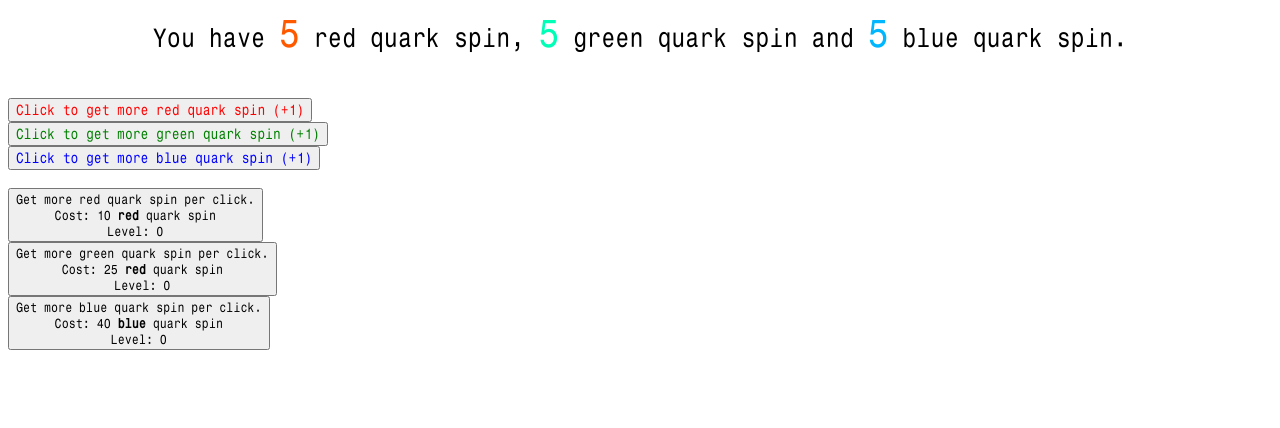
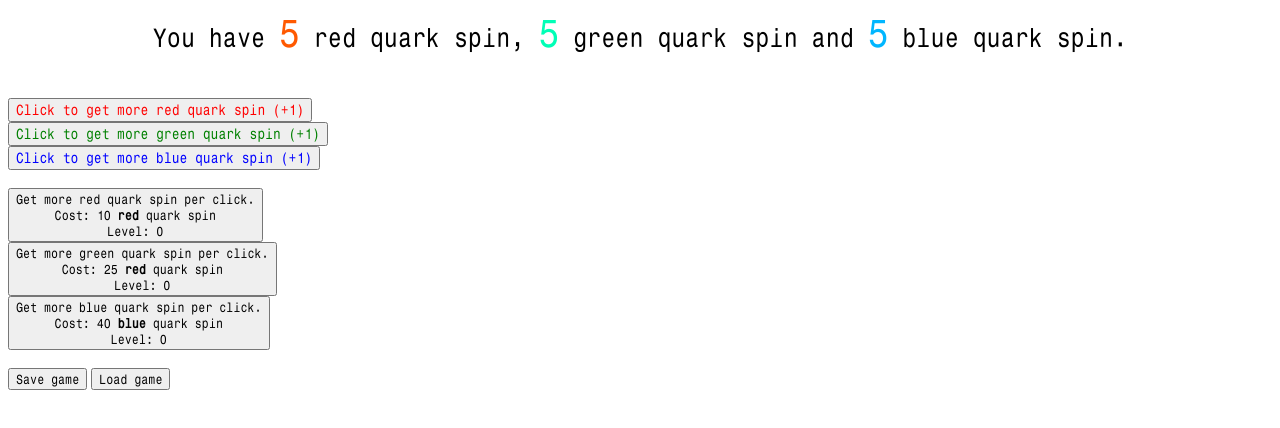
Before and after one commit to DeletedUser-0/the-quark-spin-theory, a plain HTML site: page index.html in a window 1280 px wide. Drawn offline with Linux system fonts and the light colour scheme.

Commit message:
Update index.html

```diff
--- a/index.html
+++ b/index.html
@@ -27,6 +27,10 @@
     <br>
     <button onclick="Upgrade3()" class="upgrade">Get more blue quark spin per click. <br> Cost: <span id="upgrade3"
             class="upgraded">40 <b>red</b> quark spin <br> Level: 0</span></button>
+    <br>
+    <br>
+    <button onclick="saveGame()" class="upgrade">Save game</button>
+    <button onclick="loadGame()" class="upgrade">Load game</button>
 </body>
 
 </html>
```
